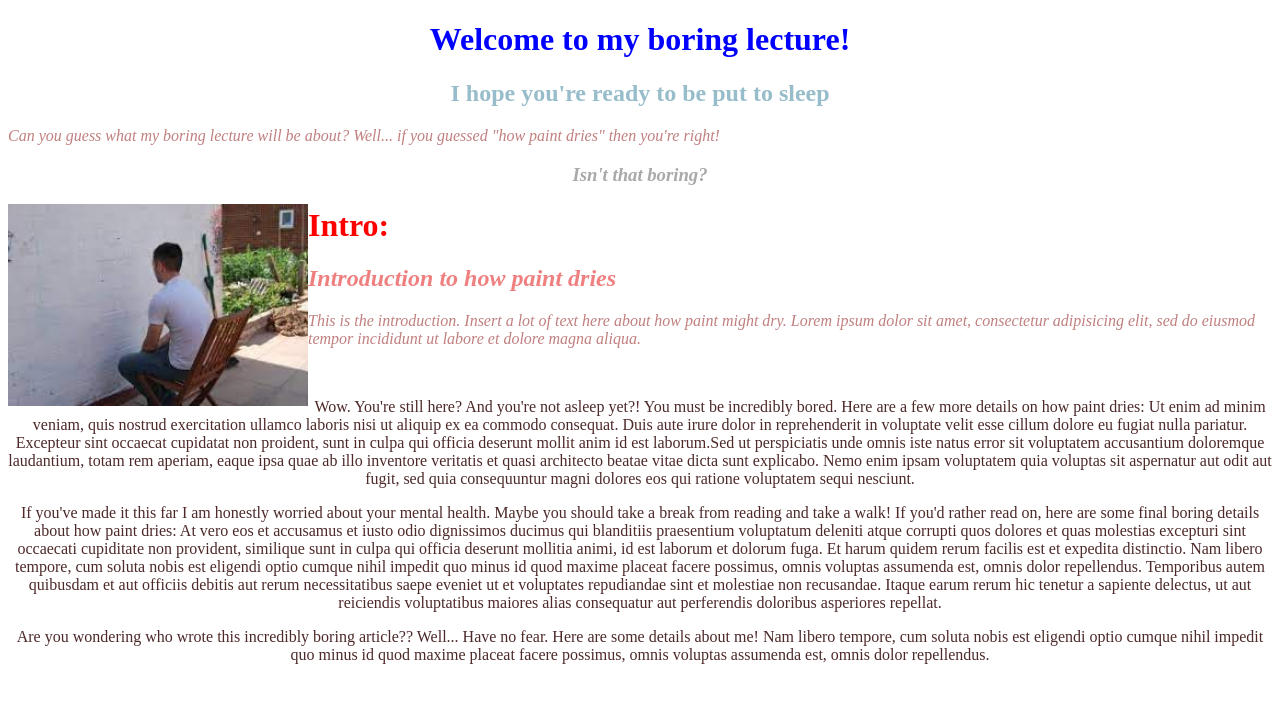
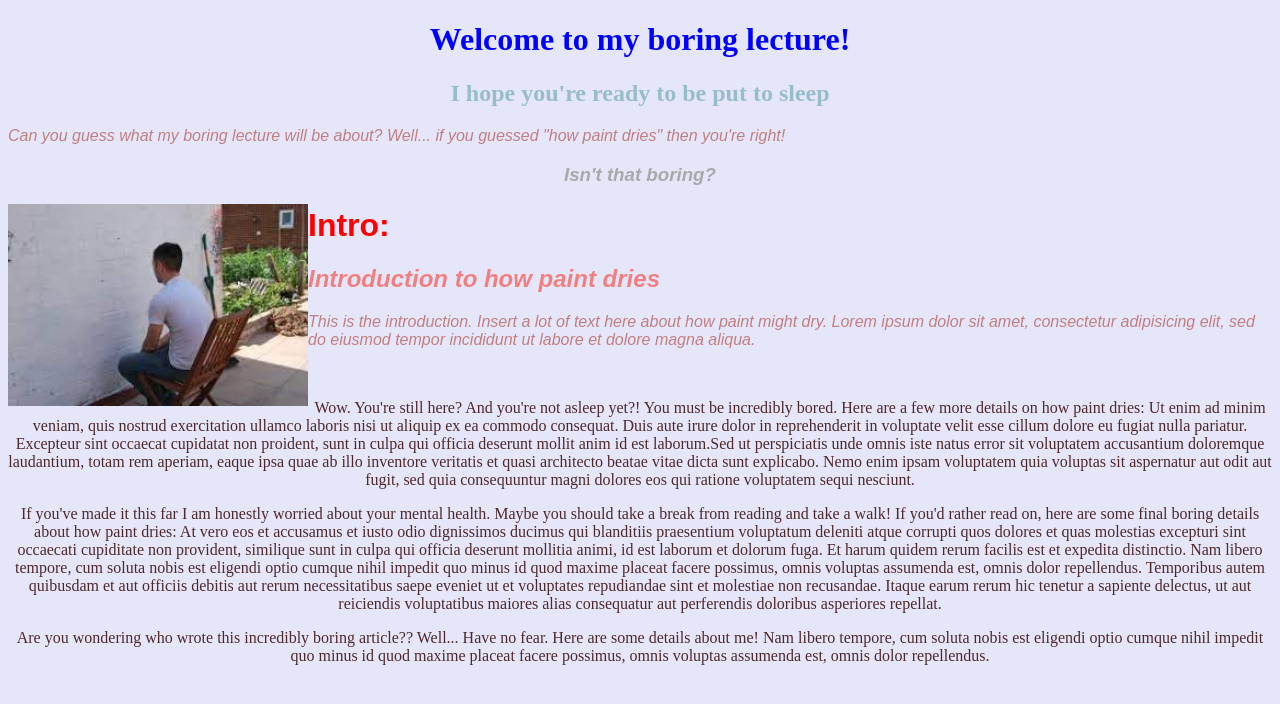
Before and after one commit to selinda-c/boring-lecture, a plain HTML site: page index.html in a window 1280 px wide. Drawn offline with Linux system fonts and the light colour scheme.

Commit message:
changed font family of intro class elements

```diff
--- a/css/styles.css
+++ b/css/styles.css
@@ -2,10 +2,12 @@ p.intro {
   color: rgb(193, 127, 127);
   font-style: italic;
   text-align: left;
+  font-family: sans-serif;
 }
 h3.intro {
   color: darkgrey;
   font-style: italic;
+  font-family: sans-serif;
 }
 img.intro {
   float: left;
@@ -13,15 +15,18 @@ img.intro {
 h1.intro {
  color: red;
  text-align: left;
+ font-family: sans-serif;
 }
 h2.intro {
  color: lightcoral;
  font-style: italic;
  text-align: left;
+ font-family: sans-serif;
 }
 body {
   text-align: center;
   color: rgb(77, 41, 41);
+  background-color: lavender;
 }
 h1 {
   color: blue;
```
